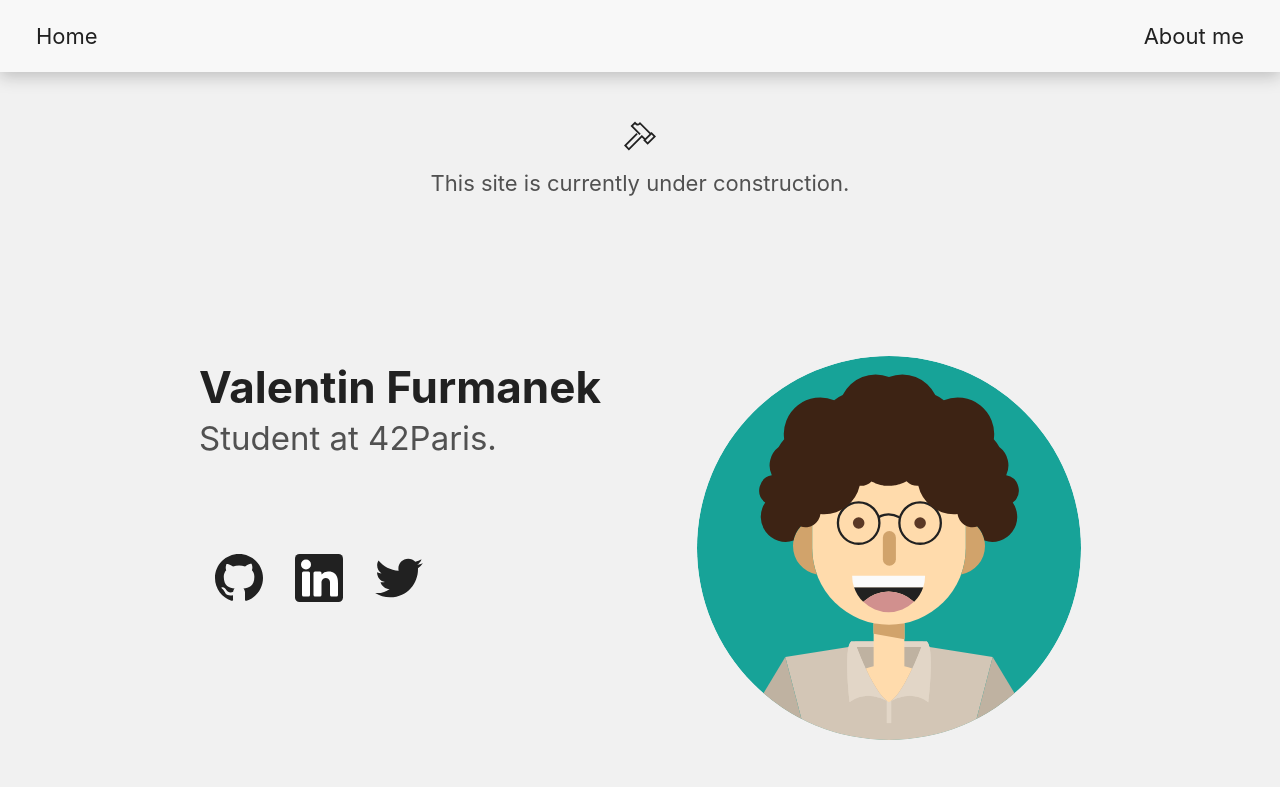
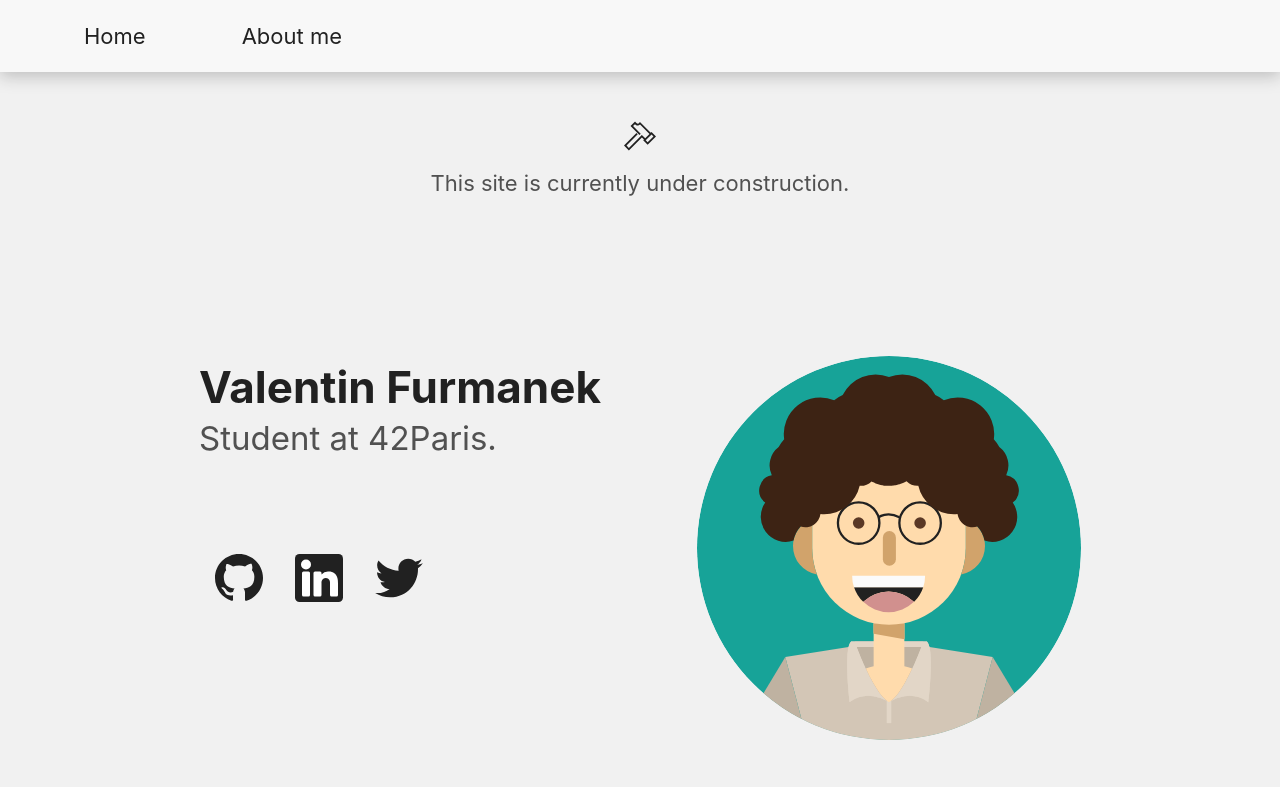
Before and after one commit to valfur03/portfolio, a Next.js app: page / in a window 1280 px wide. Shown: the top 787 px of the page. Built offline with nearby package versions, Linux system fonts and the light colour scheme.

Commit message:
feat: align top-bar elements on the left on bigger screen

```diff
--- a/components/top-bar.module.scss
+++ b/components/top-bar.module.scss
@@ -28,6 +28,18 @@
 	display: inline;
 }
 
+@media screen and (min-width: 768px) {
+
+	.sections_list {
+		justify-content: flex-start;
+	}
+
+	.sections_list .section {
+		margin: 0 24px;
+	}
+
+}
+
 @media screen and (min-width: 1152px) {
 
 	.sections_list {
@@ -35,4 +47,8 @@
 		padding: 0 36px;
 	}
 
+	.sections_list .section {
+		margin: 0 48px;
+	}
+
 }
```
